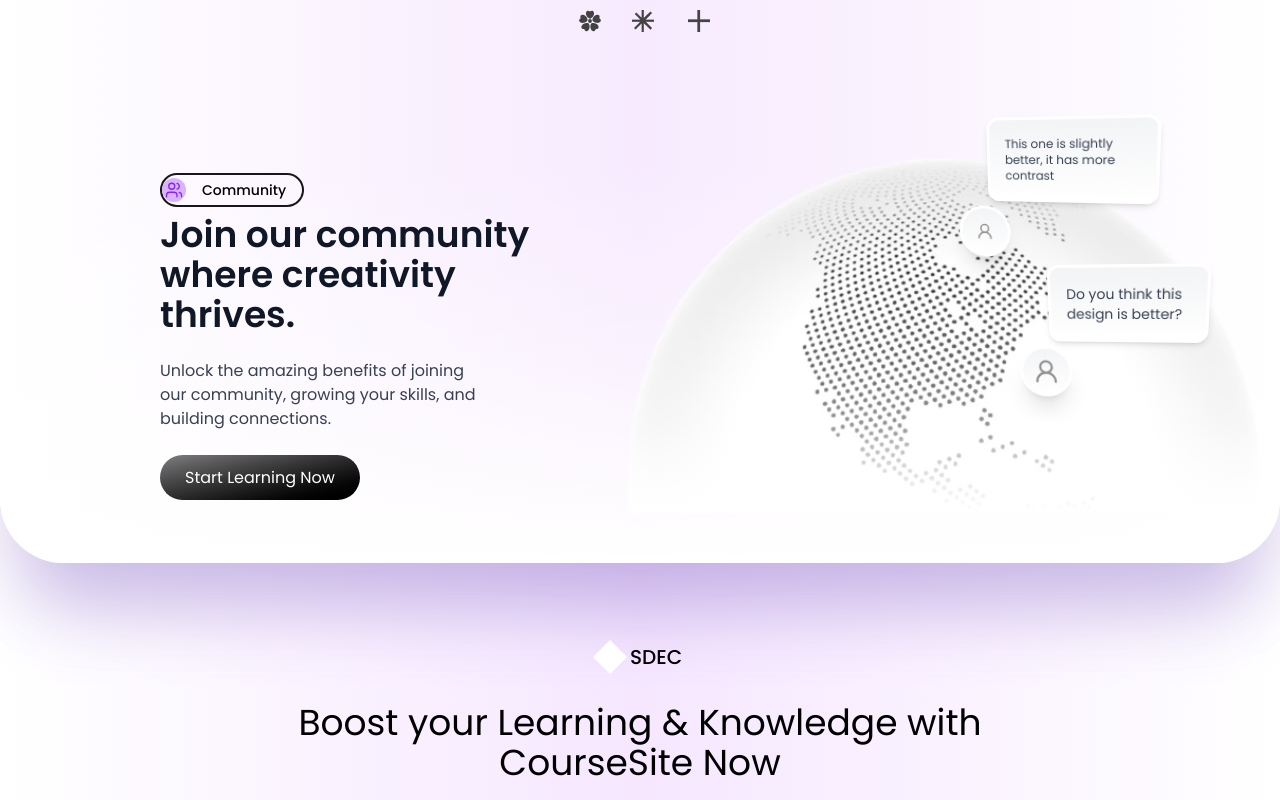
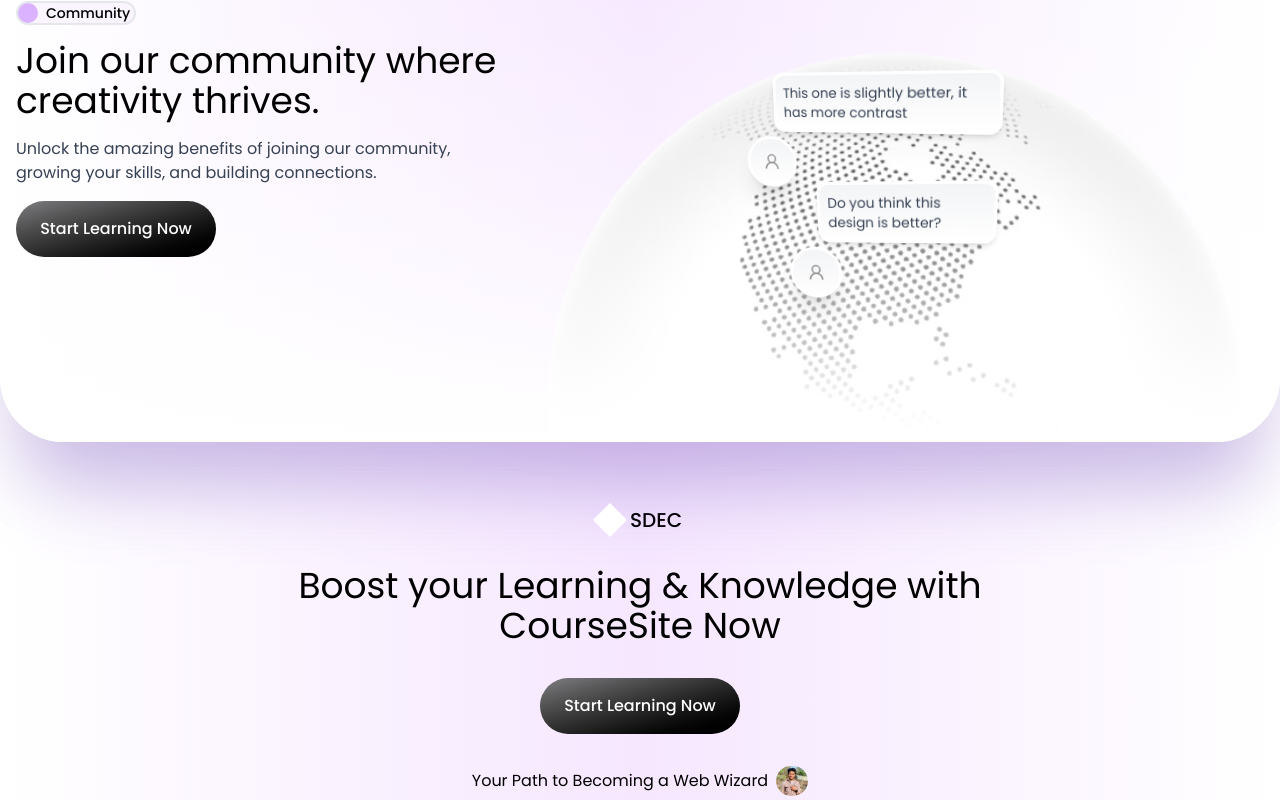
Before and after one commit to Ajnastk/SDEC-Courses, a Next.js app: page / in a window 1280 px wide. Shown: the part 6920-7720 px from the top of the page. Built offline with nearby package versions, Linux system fonts and the light colour scheme.

Commit message:
responsive all globe

```diff
--- a/components/CommunityCard.jsx
+++ b/components/CommunityCard.jsx
@@ -1,9 +1,10 @@
 "use client";
 import React from "react";
 import Image from "next/image";
+import { Rocket } from "lucide-react";
 import contents from "../Contents";
-import { UserRound,Users } from "lucide-react";
-
+import { UserRound } from "lucide-react";
+import Now from "./Now";
 
 export default function CommunityCard() {
   const {
@@ -12,169 +13,77 @@ export default function CommunityCard() {
     title,
     description,
     learnHeading,
-    Flower,
+    learnDesc,
+    designNote,
+    buttons,
     image,
   } = contents.CommunityCard;
 
   return (
-    <div className="relative pt-[80px] bg-gradient-to-l from-white via-[#f7eafe] to-white flex flex-col rounded-b-[4rem] shadow-[0_60px_80px_-20px_rgba(150,100,250,0.3)]">
-      <div className="md:flex justify-center gap-6 mr-40 mb-[120px] hidden">
-        <div className="flex gap-4 ">
-          <div className="flex justify-end p-1">
-           <Image
-           width={1}
-           height={1}
-           priority
-           alt="flower icon"
-           src={Flower}
-           className="w-[13%]"
-           />
-          </div>
-          <div className="p-2">
-            <svg
-              xmlns="http://www.w3.org/2000/svg"
-              viewBox="0 0 24 24"
-              width="24"
-              height="24"
-            >
-              <g transform="translate(12, 12) scale(0.55)">
-                {/* 8-arm asterisk */}
-                <rect x="-2.5" y="-20" width="4" height="40" fill="#444" />
-                <rect x="-20" y="-2.5" width="40" height="4" fill="#444" />
-                <rect
-                  x="-2.5"
-                  y="-2.5"
-                  width="4"
-                  height="37.28"
-                  fill="#444"
-                  transform="rotate(45) translate(0, -14.14)"
-                />
-                <rect
-                  x="-2.5"
-                  y="-21.78"
-                  width="4"
-                  height="28.28"
-                  fill="#444"
-                  transform="rotate(45)"
-                />
-                <rect
-                  x="-2.5"
-                  y="05.5"
-                  width="4"
-                  height="28.28"
-                  fill="#444"
-                  transform="rotate(135) translate(0, -14.14)"
-                />
-                <rect
-                  x="-2.5"
-                  y="-20.78"
-                  width="4"
-                  height="28.28"
-                  fill="#444"
-                  transform="rotate(135)"
-                />
-              </g>
-            </svg>
-          </div>
-          <div className="p-2">
-            <svg
-              xmlns="http://www.w3.org/2000/svg"
-              viewBox="0 0 24 24"
-              width="24"
-              height="24"
-            >
-              <g transform="translate(12, 12) scale(0.55)">
-                {/* Plus sign */}
-                <rect x="-3" y="-20" width="5" height="40" fill="#444" />
-                <rect x="-20" y="-3" width="40" height="5" fill="#444" />
-              </g>
-            </svg>
-          </div>
-        </div>
-      </div>
-
-      <div className="relative w-full flex lg:flex-row flex-col items-center md:gap-2 gap-[120px]">
-        <div className="lg:w-[50%] w-[80%] xl:pl-40 md:pl-16 z-10 mb-[50px]">
-          <div className="flex items-center lg:justify-start justify-center mb-2">
-            <div className="border-2 px-0 py-0 rounded-full flex items-center">
-              <div className="text-black font-medium w-[140px] h-[30px] text-sm flex items-center gap-4">
-                <span className="h-6 w-6 bg-purple-300 rounded-full flex items-center justify-center">
-                  <span className="text-purple-600">
-                    {badgeIcon === "rocket" && <Users size={18} color="#8224f5" strokeWidth={1.75} />}
-                  </span>
+    <div className="relative bg-gradient-to-r from-white via-[#f6e7ff] to-white pt-16 rounded-b-[4rem] shadow-[0_60px_80px_-20px_rgba(150,100,250,0.3)]">
+      <div className=" max-w-7xl mx-auto flex  lg:flex-row md:flex-col sm:flex-col flex-col px-4 ">
+        <div className="z-10 flex flex-col items-center text-center md:items-center md:text-center sm:items-center sm:text-center lg:items-start lg:text-start ">
+          <div className="text-black font-medium w-30   text-sm flex gap-2  bg-purple-50 border-2 border-gray-200 rounded-full mb-4">
+            <span className="h-5 w-5 bg-purple-300 rounded-full flex items-center justify-center">
+              <span className="text-purple-600"></span>
             </span>
             {badgeText}
           </div>
-            </div>
-          </div>
+          <h2 className="text-4xl font-poppins text-black mb-4">{title}</h2>
 
-          {/* Text Content */}
-          <div className="space-y-6 flex flex-col items-center lg:items-start">
-            <h1 className="text-2xl md:text-4xl font-semibold text-center lg:text-start text-gray-900">
-              {title}
-            </h1>
-
-            <p className="text-md text-gray-700 text-center lg:text-start w-[80%] md:w-[80%]">{description}</p>
-
-            <button
-              className={`relative overflow-hidden w-[200px] h-[45px] py-1 px-4 rounded-full text-md transition-colors cursor-pointer group bg-gradient-to-br from-[#7f7e80] to-black text-white `}
-            >
-              <span className="absolute text-center md:text-start inset-0 flex items-center justify-center transition-transform duration-500 group-hover:-translate-y-full">
-                {learnHeading}
-              </span>
-              <span className="absolute text-center md:text-start inset-0 flex items-center justify-center translate-y-full transition-transform duration-500 group-hover:translate-y-0">
-                {learnHeading}
-              </span>
-            </button>
+          <p className="text-gray-700 max-w-lg">{description}</p>
+          {/* CTA BUTTON */}
+          <div className="mb-12">
+            <Now />
           </div>
         </div>
 
         {/* Image Section */}
-        <div className="relative -top-[50px]">
-          {/* Earth image with white fade overlay */}
-          <div className="relative lg:ml-0 md:ml-[50px] rounded-xl overflow-hidden">
+        <div className="relative w-full">
+  {/* Earth image with rounded bottom */}
+  <div className="rounded-b-[4rem] overflow-hidden">
     <Image
       src={image}
       alt="Creative community illustration"
       width={800}
       height={100}
-              className="object-contain"
+      className="w-full object-contain"
       priority
     />
-
-            {/* White fade effect */}
   </div>
 
-          {/* Comment bubbles */}
-          <div className="absolute bottom-[200px] sm:bottom-80 left-[100px] sm:left-[300px] md:left-[400px] lg:left-[300px] xl:left-[380px] z-10">
+  {/* Comment bubbles container - using flex for better positioning */}
+  <div className="absolute w-full h-full bottom-[150px] flex  justify-center  transform translate-y-1/2 z-10">
+    <div className="flex flex-col md:gap-12 gap-5 ">
+      {/* First comment bubble */}
       <div
         style={{
-                transform:
-                  "perspective(180px) rotateY(-5deg) rotateX(-4deg) translateX(20px)",
+          transform: "perspective(180px) rotateY(-5deg) rotateX(-4deg)"
         }}
-              className="relative max-w-[170px] h-[50px] md:h-auto md:w-[230px] bg-gradient-to-b top-[100px] from-gray-100 to-white p-2 md:p-4 rounded-xl shadow-md mb-3 border-3 border-white"
+        className="relative w-[140px] md:w-[230px] bg-gradient-to-b from-gray-100 to-white p-2 rounded-xl shadow-md border-3 border-white mt-6 md:mt-0 ml-22 md:ml-0"
       >
-              <p className="-md:text-md text-xs text-gray-700">
+        <p className="text-xs md:text-sm text-gray-700">
           This one is slightly better, it has more contrast
         </p>
-              <div className="flex justify-center items-center absolute md:-bottom-16 -bottom-12 -left-9  md:w-14 md:h-14 w-10 h-10 rounded-full bg-gradient-to-b from-gray-100 to-white border-3 border-white shadow-xl">
+        <div className="flex justify-center items-center absolute -bottom-16 -left-9 w-14 h-14 rounded-full bg-gradient-to-b from-gray-100 to-white border-3 border-white shadow-xl">
           <UserRound size={20} color="#949494" />
         </div>
       </div>
 
+      {/* Second comment bubble */}
       <div
         style={{
-                transform:
-                  "perspective(180px) rotateY(-3deg) rotateX(-6deg) translateX(20px)",
+          transform: "perspective(180px) rotateY(-3deg) rotateX(-6deg)"
         }}
-              className="relative md:w-[160px] w-[120px] h-[50px] md:h-auto bg-gradient-to-b left-[30px] top-[150px] from-gray-100 to-white p-2 md:p-4 rounded-xl shadow-md ml-8 border-3 border-white"
+        className="relative w-[140px] md:w-[180px] bg-gradient-to-b from-gray-100 to-white p-2 rounded-xl shadow-md border-3 border-white ml-35 md:ml-12"
       >
-              <p className="md:text-sm text-xs text-gray-700">
+        <p className="text-xs md:text-sm text-gray-700">
           Do you think this design is better?
         </p>
-              <div className="flex justify-center items-center absolute md:-bottom-16 -bottom-12 -left-9 md:w-14 md:h-14 h-10 w-10 rounded-full bg-gradient-to-b from-gray-100 to-white border-3 border-white shadow-xl">
-                <UserRound size={30} color="#949494" />
-              </div>{" "}
+        <div className="flex justify-center items-center absolute -bottom-16 -left-9 w-14 h-14 rounded-full bg-gradient-to-b from-gray-100 to-white border-3 border-white shadow-xl">
+        <UserRound size={20} color="#949494" />
+        </div>
+      </div>
     </div>
   </div>
 </div>
--- a/components/CourseTopics.js
+++ b/components/CourseTopics.js
@@ -16,7 +16,7 @@ export const CourseTopics = () => {
       <div className="max-w-7xl mx-auto text-center mb-14">
         {/* Top star icon with "Featured Topics" */}
         <div className="flex items-center justify-center gap-2 mb-4">
-          <div className="text-black h-7 font-medium w-[180px] text-md flex items-center gap-3 bg-white border-2 border-gray-200  rounded-full mb-4">
+          <div className="text-black h-7 font-medium w-[180px] text-md flex items-center gap-3 bg-white border-2 border-gray-200  rounded-full ">
             <div className="flex text-purple-500 h-6 w-6 items-center justify-center bg-gray-300 rounded-full">
               <svg
                 xmlns="http://www.w3.org/2000/svg"
--- a/components/Footer.js
+++ b/components/Footer.js
@@ -6,7 +6,7 @@ import Now from './Now';
 
 const Footer = () => {
   return (
-    <div className="bg-gradient-to-r from-white via-[#f6e7ff] to-white pt-20">
+    <div className="bg-gradient-to-r from-white via-[#f6e7ff] to-white pt-16">
       {/* Main Footer Section */}
       <div className="max-w-7xl mx-auto px-4 sm:px-6 lg:px-8 flex flex-col items-center">
         {/* Logo */}
@@ -34,7 +34,7 @@ const Footer = () => {
         {/* Path Text with Avatar */}
         <div className="flex items-center mb-12">
           <p className="mr-2 text-black">Your Path to Becoming a Web Wizard</p>
-          <div className="w-8 h-8 rounded-full overflow-hidden">
+          <div className="overflow-hidden">
             <Image
               src="/Images/rahib.jpg"
               alt="Avatar"
```
Also changed, not shown: components/Faq.js (+6 -3 lines). Lines whose indentation alone changed are shown as unchanged.
